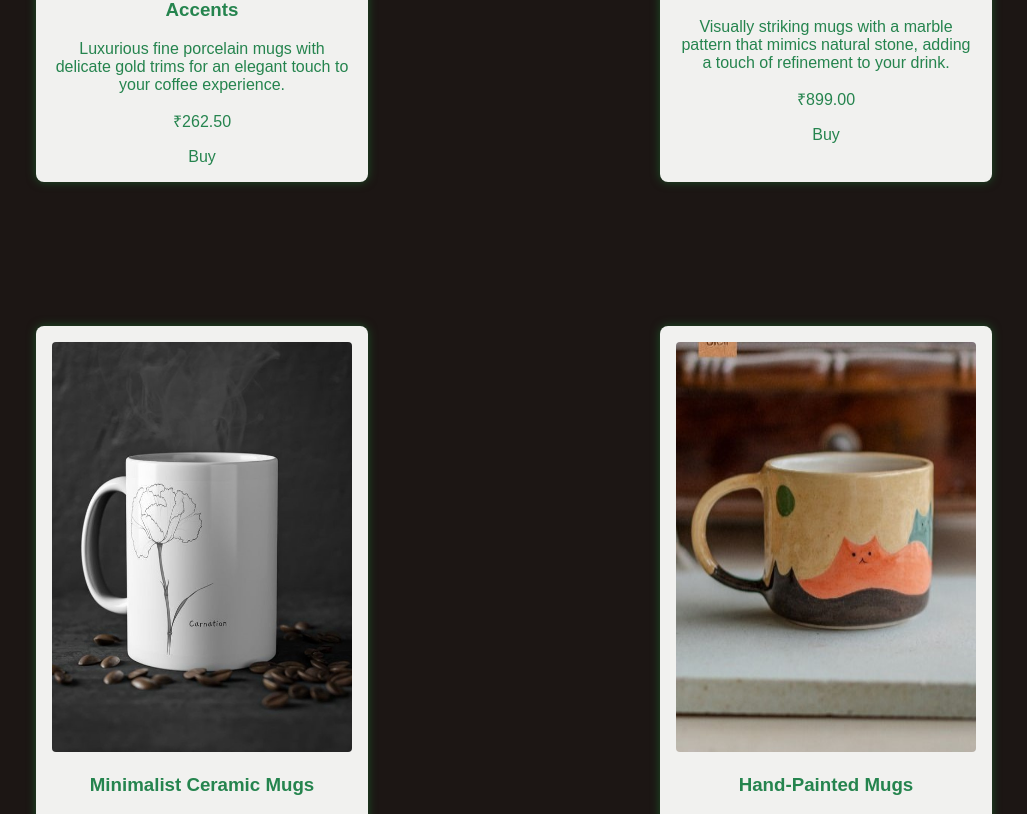
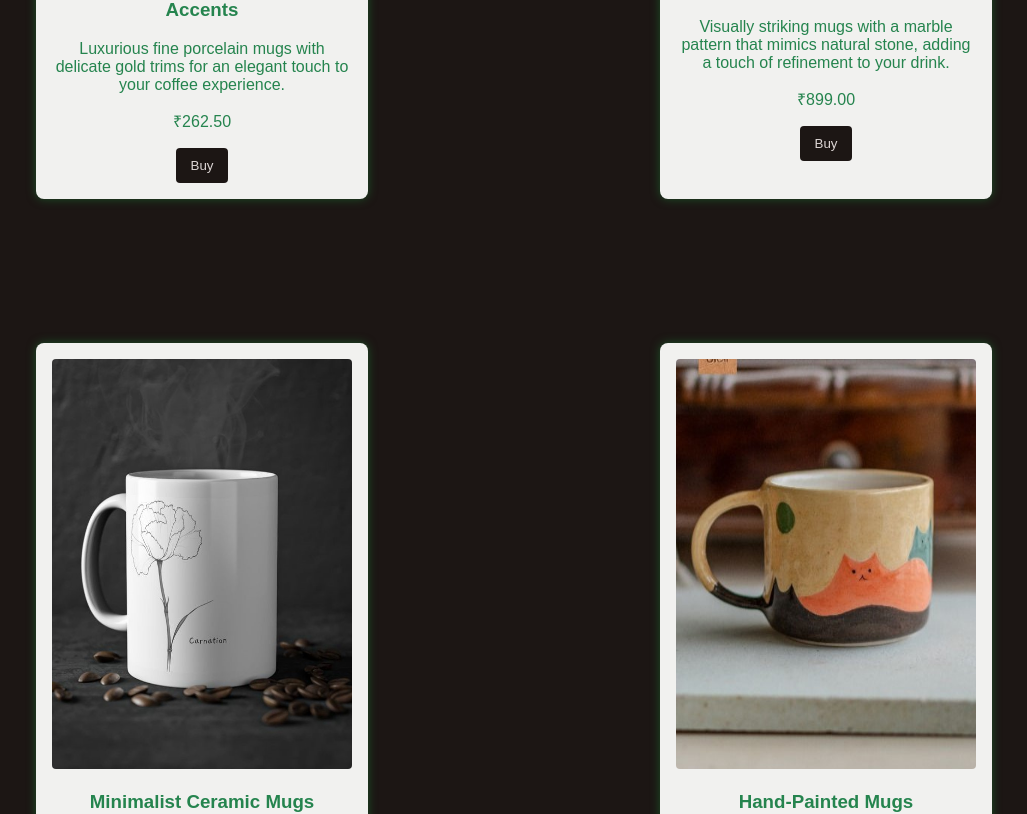
Before and after one commit to Elysian0987/CoffeeAbodee, a React (Create React App) app in the folder coffee-react/: page /merch in a window 1280 px wide. Shown: the part 1121-1935 px from the top of the page, without its empty margins (126-1153 px from the left). Built offline with nearby package versions, Linux system fonts and the light colour scheme.

Commit message:
Add quantity management to ProductItem component and create _redirects file

```diff
--- a/coffee-react/src/components/ProductItem.jsx
+++ b/coffee-react/src/components/ProductItem.jsx
@@ -1,13 +1,39 @@
-import React from 'react';
+import React, { useState } from 'react';
 
 const ProductItem = ({ imageSrc, altText, title, description, price }) => {
+  const [quantity, setQuantity] = useState(0); // State to manage the quantity of the item
+
+  const handleBuyClick = () => {
+    setQuantity(1); // When "Buy" is clicked, set quantity to 1
+  };
+
+  const handleDecrement = () => {
+    if (quantity > 0) {
+      setQuantity(prevQuantity => prevQuantity - 1); // Decrement quantity
+    }
+  };
+
+  const handleIncrement = () => {
+    setQuantity(prevQuantity => prevQuantity + 1); // Increment quantity
+  };
+
   return (
     <div className="product-item">
       <img className="product-image" src={imageSrc} alt={altText} />
       <h3>{title}</h3>
       <p>{description}</p>
       <p>{price}</p>
-      <div className="toggle-buy-btn">Buy</div>
+      <div className="toggle-buy-btn">
+        {quantity === 0 ? ( // Conditionally render "Buy" button or quantity controls
+          <button onClick={handleBuyClick}>Buy</button>
+        ) : (
+          <div>
+            <button onClick={handleDecrement}>-</button>
+            <span> {quantity} </span>
+            <button onClick={handleIncrement}>+</button>
+          </div>
+        )}
+      </div>
     </div>
   );
 };
```
Also changed, not shown: 1 other file (tests, documents, lock files or other folders).
